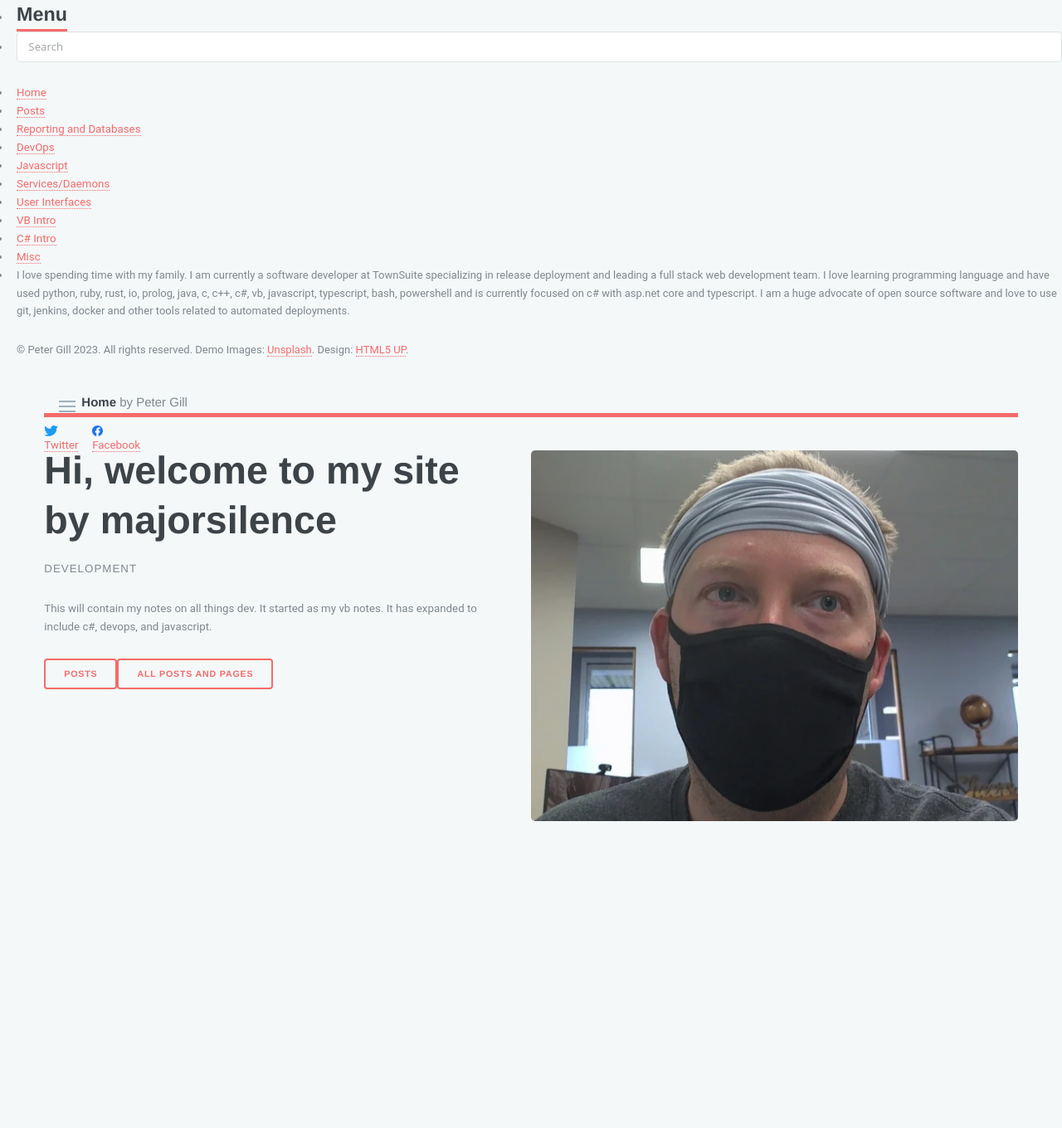
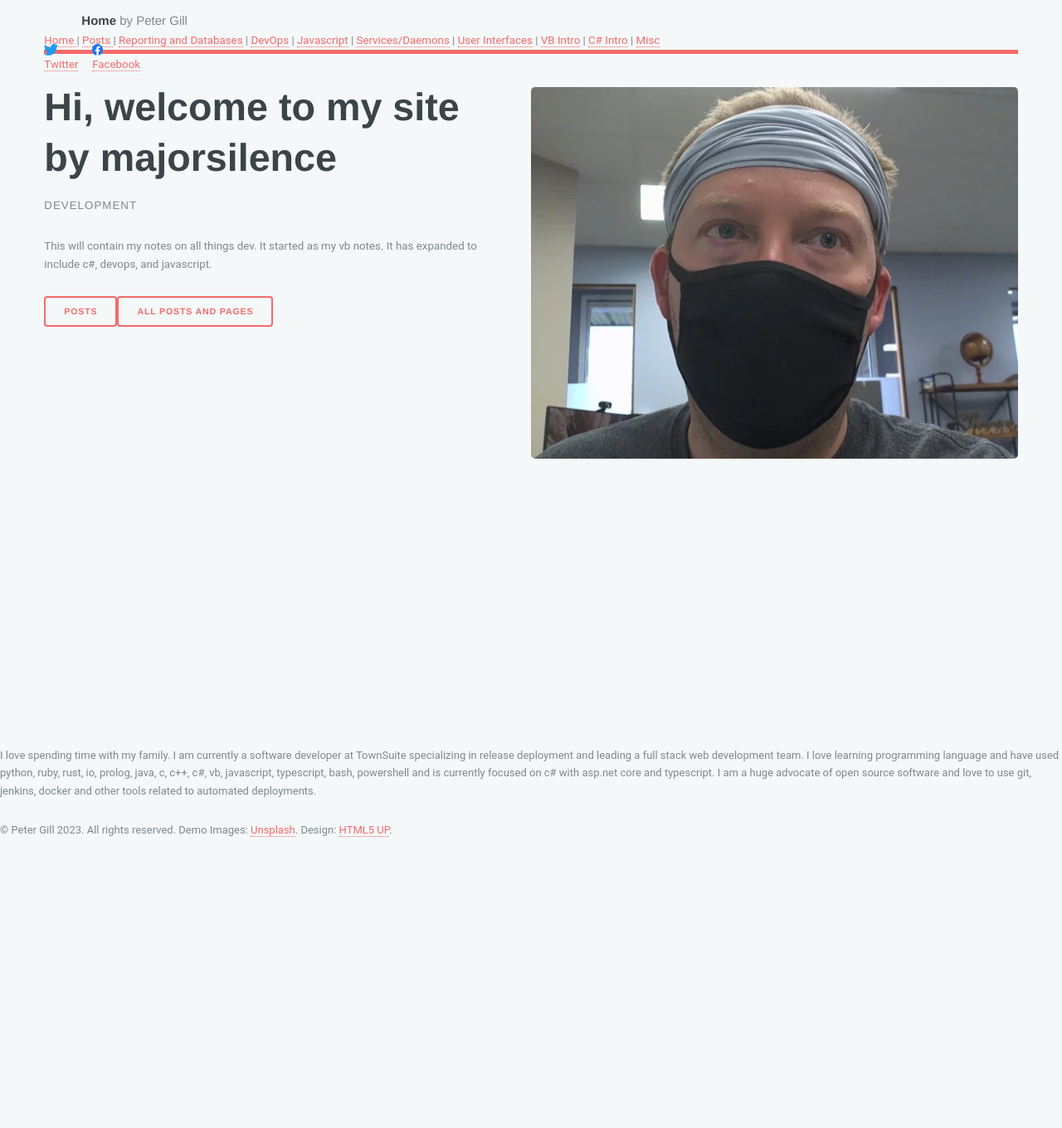
Before and after one commit to majorsilence/Dev, a Jekyll site: the page built from index.html, in a window 1280 px wide. Shown: the whole page at 83% size. Built offline with Jekyll 4.4.1, drawn with Linux system fonts in a browser that asks for light colours; after the commit the page ends 1038 px from its top, so only the background shows below that.

Commit message:
simplify site layout

```diff
--- a/_includes/nav-sidebar.html
+++ /dev/null
@@ -1,71 +0,0 @@
-
-
-<!-- https://codepen.io/SJdV/pen/gwqgeb -->
-<input type="checkbox" id="menu">
-<nav id="menu_side_nav">
-    <ul>
-        <li>
-            <header class="major">
-                <h2>Menu</h2>
-            </header>
-        </li>
-        <li>
-            {% include search.html %}
-        </li>
-        <li>
-            <a href="{{site.baseurl}}/">
-                <i aria-hidden="true"></i> Home
-            </a>
-        </li>
-        <li>
-            <a href="{{site.baseurl}}/posts">
-                <i aria-hidden="true"></i> Posts
-            </a>
-        </li>
-        <li>
-            <a href="{{site.baseurl}}/docs/Database/index.html" class="opener">
-                <i aria-hidden="true"></i> Reporting and Databases</a>
-        </li>
-
-        <li>
-            <a href="{{site.baseurl}}/docs/DevOps/index.html" class="opener">
-                <i aria-hidden="true"></i> DevOps</a>
-        </li>
-
-
-        <li>
-            <a href="{{site.baseurl}}/docs/Javascript/index.html" class="opener">
-                <i aria-hidden="true"></i> Javascript</a>
-        </li>
-
-        <li>
-            <a href="{{site.baseurl}}/docs/Services/index.html" class="opener">
-                <i aria-hidden="true"></i> Services/Daemons</a>
-        </li>
-
-
-        <li>
-            <a href="{{site.baseurl}}/docs/UserInterface/index.html" class="opener">
-                <i aria-hidden="true"></i> User Interfaces</a>
-        </li>
-
-        <li>
-            <a href="{{site.baseurl}}/docs/VbIntroduction/index.html" class="opener">
-                <i aria-hidden="true"></i> VB Intro</a>
-        </li>
-
-        <li>
-            <a href="{{site.baseurl}}/docs/CsIntroduction/index.html" class="opener">
-                <i aria-hidden="true"></i> C# Intro</a>
-        </li>
-
-        <li>
-            <a href="{{site.baseurl}}/docs/Dev/index.html" class="opener">
-                <i aria-hidden="true"></i> Misc</a>
-        </li>
-        <li>
-            <!-- Footer -->
-            {% include footer.html %}
-        </li>
-    </ul>
-</nav>
--- a/_includes/page_header.html
+++ b/_includes/page_header.html
@@ -31,4 +31,38 @@
             </a>
         </li>
     </ul>
+
+    <nav>
+        <a href="{{site.baseurl}}/">
+            <i aria-hidden="true"></i> Home
+        </a>
+    |
+        <a href="{{site.baseurl}}/posts">
+            <i aria-hidden="true"></i> Posts
+        </a>
+    |
+        <a href="{{site.baseurl}}/docs/Database/index.html" class="opener">
+            <i aria-hidden="true"></i> Reporting and Databases</a>
+    |
+        <a href="{{site.baseurl}}/docs/DevOps/index.html" class="opener">
+            <i aria-hidden="true"></i> DevOps</a>
+    |
+        <a href="{{site.baseurl}}/docs/Javascript/index.html" class="opener">
+            <i aria-hidden="true"></i> Javascript</a>
+    |
+        <a href="{{site.baseurl}}/docs/Services/index.html" class="opener">
+            <i aria-hidden="true"></i> Services/Daemons</a>
+    |
+        <a href="{{site.baseurl}}/docs/UserInterface/index.html" class="opener">
+            <i aria-hidden="true"></i> User Interfaces</a>
+    |
+        <a href="{{site.baseurl}}/docs/VbIntroduction/index.html" class="opener">
+            <i aria-hidden="true"></i> VB Intro</a>
+    |
+        <a href="{{site.baseurl}}/docs/CsIntroduction/index.html" class="opener">
+            <i aria-hidden="true"></i> C# Intro</a>
+    |
+        <a href="{{site.baseurl}}/docs/Dev/index.html" class="opener">
+            <i aria-hidden="true"></i> Misc</a>
+    </nav>
 </header>
--- a/_layouts/base.html
+++ b/_layouts/base.html
@@ -16,8 +16,6 @@
 </head>
 
 <body>
-
-	{% include nav-sidebar.html %}
 	<!-- Wrapper -->
 	<div id="wrapper">
 
@@ -42,6 +40,8 @@
 
 	</div>
 
+	{% include footer.html %}
+
 	<!-- Scripts -->
 	<script src="{{site.baseurl}}/assets/js/bundle.js?v={{site.siteversion}}"></script>
 
--- a/_layouts/main.html
+++ b/_layouts/main.html
@@ -16,9 +16,6 @@
 </head>
 
 <body>
-
-	{% include nav-sidebar.html %}
-
 	<!-- Wrapper -->
 	<div id="wrapper">
 
@@ -47,6 +44,7 @@
 
 	</div>
 
+	{% include footer.html %}
 	<!-- Scripts -->
 	<script src="{{site.baseurl}}/assets/js/bundle.js?v={{site.siteversion}}"></script>
 
--- a/_layouts/post.html
+++ b/_layouts/post.html
@@ -17,8 +17,6 @@
 </head>
 
 <body>
-	{% include nav-sidebar.html %}
-
 	<!-- Wrapper -->
 	<div id="wrapper">
 
@@ -43,6 +41,7 @@
 
 	</div>
 
+	{% include footer.html %}
 	<!-- Scripts -->
 	<script src="{{site.baseurl}}/assets/js/bundle.js?v={{site.siteversion}}"></script>
 
```
Also changed, not shown: assets/css/menu.css (+0 -112 lines).
